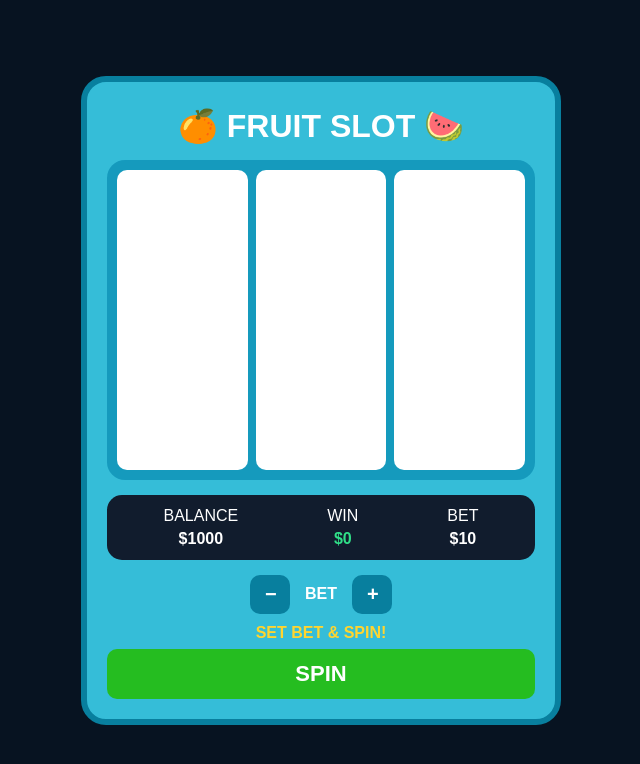
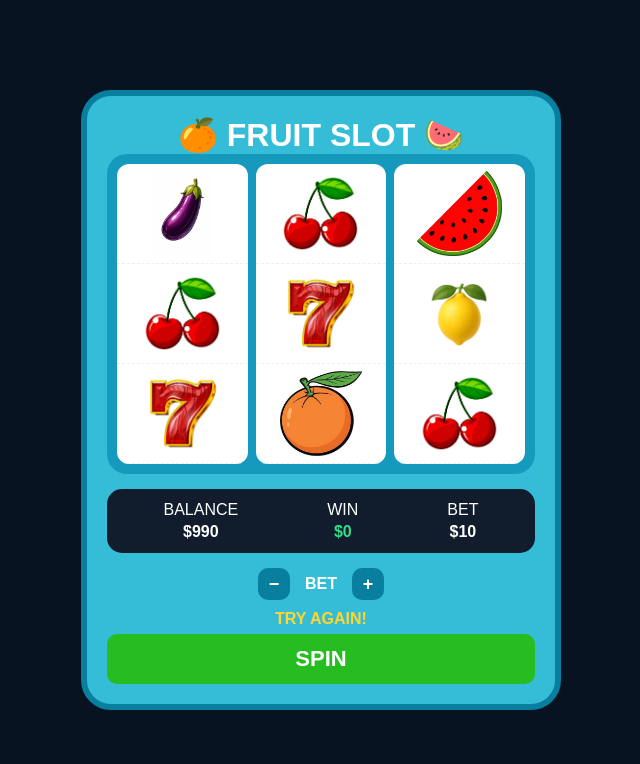
Before and after one commit to ssmithagk02-droid/slotgame_project, a website: page index.html in a window 1280 px wide. Both pictures are taken after a click on the button "SPIN". Shown: the whole page, without its empty margins (319-959 px from the left). Drawn offline with Linux system fonts and the light colour scheme.

Commit message:
Update index.html

```diff
--- a/index.html
+++ b/index.html
@@ -3,59 +3,136 @@
 <head>
 <title>Fruit Slot</title>
 <style>
-*{box-sizing:border-box;font-family:Arial}
-body{
- margin:0;background:#071321;display:flex;
- justify-content:center;align-items:center;min-height:100vh
+* {
+  box-sizing: border-box;
+  margin: 0; font-family: Arial, sans-serif;
 }
-.game{
- width:480px;padding:20px;border-radius:25px;
- background:#35bdd8;border:6px solid #087f9e;
- text-align:center;color:white
+
+body {
+  background: #071321;
+  display: flex;
+  justify-content: center;
+  align-items: center;
+  min-height: 100vh;
 }
-h1{margin:5px 0 15px}
-.reels{
- display:grid;grid-template-columns:repeat(3,1fr);
- gap:8px;background:#159abd;padding:10px;border-radius:18px
+.game {
+  width: 480px;
+  padding: 20px;
+  border-radius: 30px;
+  background: #35bdd8;
+  border: 6px solid #087f9e;
+  text-align: center;
+  color: white;
 }
-.reel{
- height:300px;background:white;border-radius:10px;
- overflow:hidden;color:#111
+.reels {
+  display: grid;
+  grid-template-columns: repeat(3, 1fr);
+  gap: 8px;
+  background: #159abd;
+  padding: 10px;
+  border-radius: 20px;
 }
-.strip{width:100%}
-.symbol{
- height:100px;display:flex;justify-content:center;
- align-items:center;font-size:65px;border-bottom:1px dashed #ddd
+.reel {
+  height: 300px;
+  background: white;
+  border-radius: 12px;
+  overflow: hidden;
+  position: relative;
 }
-.stats{
- margin:15px 0;padding:12px;background:#111c2d;
- border-radius:15px;display:flex;justify-content:space-around
+.strip {
+  position: absolute;
+  width: 100%;
+  top: 0;
+  left: 0;
 }
-.stats b{display:block;margin-top:5px}
-#win{color:#30df88}
-.bet{
- display:flex;justify-content:center;align-items:center;
- gap:15px;margin:10px
+
+/* Slot cell sizing */
+.symbol {
+  height: 100px;
+  width: 100%;
+  display: flex;
+  justify-content: center;
+  align-items: center;
+  border-bottom: 1px dashed #eee;
 }
-button{
- border:0;border-radius:10px;padding:8px 15px;
- cursor:pointer;font-weight:bold;background:#087f9e;color:white
+
+/* Slightly reduced image dimensions for cleaner spacing */
+.symbol img {
+  width: 85px;
+  height: 85px;
+  object-fit: contain;
+  display: block;
 }
-.bet button{font-size:20px;width:40px}
-#spin{
- width:100%;height:50px;background:#25bd20;
- font-size:22px
+
+/* Vertical rotation animation */
+.spinning {
+  animation: spin 0.15s linear infinite;
 }
-#spin:disabled{background:#888}
-#msg{height:25px;color:#ffd52f;font-weight:bold}
+@keyframes spin {
+  0% {
+    transform: translateY(0);
+  }
+  100% {
+    transform: translateY(-300px);
+  }
+  }
+
+.stats {
+  margin: 15px 0;
+  padding: 12px;
+  background: #111c2d;
+  border-radius: 15px;
+  display: flex;
+  justify-content: space-around;
+}
+.stats b {
+  display: block;
+  margin-top: 4px;
+}
+#win {
+  color: #30df88;
+}
+.bet {
+  display: flex;
+  justify-content: center;
+  align-items: center;
+  gap: 15px;
+  margin-bottom: 10px;
+  font-weight: bold;
+}
+button {
+  border: 0;
+  border-radius: 10px;
+  cursor: pointer;
+  font-weight: bold;
+  background: #087f9e; color: white;
+}
+.bet button {
+  width: 32px;
+  height: 32px;
+  font-size: 18px;
+}
+#spin {
+  width: 100%;
+  height: 50px;
+  background: #25bd20;
+  font-size: 22px;
+}
+#spin:disabled {
+  background: #888;
+  cursor: not-allowed;
+}
+#msg {
+  color: #ffd52f;
+  font-weight: bold;
+  height: 24px;
+  }
 </style>
 </head>
-
 <body>
 
 <div class="game">
   <h1>🍊 FRUIT SLOT 🍉</h1>
-
   <div class="reels">
     <div class="reel"><div class="strip" id="r0"></div></div>
     <div class="reel"><div class="strip" id="r1"></div></div>
@@ -69,94 +146,82 @@ button{
   </div>
 
   <div class="bet">
- <button onclick="changeBet(-5)">−</button>
- <b>BET</b>
- <button onclick="changeBet(5)">+</button>
+    <button onclick="changeBet(-5)">−</button><span>BET</span><button onclick="changeBet(5)">+</button>
   </div>
-
   <div id="msg">SET BET & SPIN!</div>
   <button id="spin" onclick="spin()">SPIN</button>
 </div>
 
 <script>
-const fruits=[
- ["🍊",10],["🍒",15],["7️⃣",10],
- ["🍉",15],["🍋",10],["🍆",10]
+const fruits = [
+  ["orange.png", 10],
+  ["cherries.png", 15],
+  ["seven.png", 10],
+  ["watermelon.png", 15],
+  ["lemon.png", 10],
+  ["eggplant.png", 10]
 ];
 
-let balance=1000,bet=10,busy=false,state=[];
+let balance = 1000, bet = 10, isSpinning = false, state = [[], [], []];
 
-function rand(){
- return fruits[Math.floor(Math.random()*fruits.length)];
-}
+const rand = () => fruits[Math.floor(Math.random() * fruits.length)];
+const render = (el, list) => el.innerHTML = list.map(i => `<div class="symbol"><img src="${i[0]}"></div>`).join('');
 
-function show(id,list){
- document.getElementById(id).innerHTML=
- list.map(x=><div class="symbol">${x[0]}</div>).join("");
-}
-
-function init(){
- for(let i=0;i<3;i++){
-  state[i]=[rand(),rand(),rand()];
-  show("r"+i,state[i]);
+function init() {
+  for (let i = 0; i < 3; i++) {
+    state[i] = [rand(), rand(), rand()];
+    render(document.getElementById(`r${i}`), state[i]);
   }
 }
 
-function spin(){
- if(busy)return;
+function spin() {
+  if (isSpinning) return;
+  if (balance < bet) return document.getElementById("msg").innerText = "NOT ENOUGH BALANCE";
 
- if(balance<bet){
-  msg.innerText="NOT ENOUGH BALANCE";
-  return;
+  isSpinning = true;
+  document.getElementById("spin").disabled = true;
+  balance -= bet;
+  document.getElementById("bal").innerText = "$" + balance;
+  document.getElementById("win").innerText = "$0";
+  document.getElementById("msg").innerText = "SPINNING...";
+
+  [0, 1, 2].forEach(i => {
+    let r = document.getElementById(`r${i}`);
+
+    let stripData = [rand(), rand(), rand(), rand(), rand(), rand()];
+    state[i] = stripData.slice(0, 3);
+    render(r, stripData);
+    r.classList.add("spinning");
+
+    setTimeout(() => {
+      r.classList.remove("spinning");
+      render(r, state[i]);
+      if (i === 2) checkWin();
+    }, 1000 + i * 300);
+  });
 }
 
- busy=true;
- spinBtn.disabled=true;
- balance-=bet;
- bal.innerText="$"+balance;
- win.innerText="$0";
- msg.innerText="SPINNING...";
-
- for(let i=0;i<3;i++){
-  setTimeout(()=>{
-   state[i]=[rand(),rand(),rand()];
-   show("r"+i,state[i]);
-
-   if(i==2) checkWin();
-  },800+i*400);
+function checkWin() {
+  let prize = 0;
+  for (let row = 0; row < 3; row++) {
+    if (state[0][row][0] === state[1][row][0] && state[1][row][0] === state[2][row][0]) {
+      prize += bet * state[0][row][1];
     }
   }
 
-function checkWin(){
- let prize=0;
-
- for(let row=0;row<3;row++){
-  if(
-   state[0][row][0]==state[1][row][0] &&
-   state[1][row][0]==state[2][row][0]
-  ){
-   prize+=bet*state[0][row][1];
-  }
+  balance += prize;
+  document.getElementById("win").innerText = "$" + prize;
+  document.getElementById("bal").innerText = "$" + balance;
+  document.getElementById("msg").innerText = prize > 0 ? "🎉 YOU WIN!" : "TRY AGAIN!";
+  isSpinning = false;
+  document.getElementById("spin").disabled = false;
 }
 
- balance+=prize;
- win.innerText="$"+prize;
- bal.innerText="$"+balance;
- msg.innerText=prize?"🎉 YOU WIN!":"TRY AGAIN!";
- busy=false;
- spinBtn.disabled=false;
+function changeBet(n) {
+  if (isSpinning) return;
+  bet = Math.max(5, Math.min(100, bet + n));
+  document.getElementById("bet").innerText = "$" + bet;
 }
-
-function changeBet(n){
- if(busy)return;
- bet=Math.max(5,Math.min(100,bet+n));
- document.getElementById("bet").innerText="$"+bet;
-}
-
-const bal=document.getElementById("bal");
-const win=document.getElementById("win");
-const msg=document.getElementById("msg");
-const spinBtn=document.getElementById("spin");
 
 init();
 </script>
```
Lines whose indentation alone changed are shown as unchanged.
